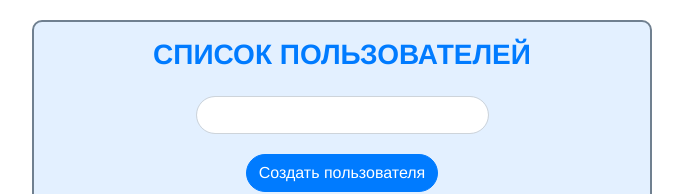
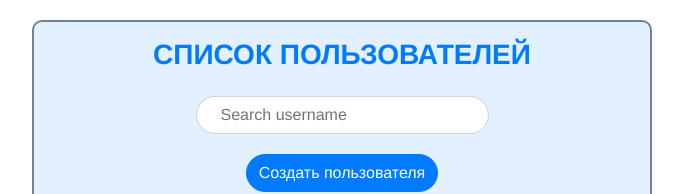
Before and after one commit to zawadzki2778/Empasoft_test, a Vue app: page /UserTable in a window 1280 px wide. Shown: the top 194 px of the page, without its empty margins (298-981 px from the left). Built offline with nearby package versions, Linux system fonts and the light colour scheme; no server answers.

Commit message:
fix bag in search

```diff
--- a/src/components/SearchUser.vue
+++ b/src/components/SearchUser.vue
@@ -3,8 +3,8 @@
     <!-- Search input -->
     <b-form-input
       class="input-search"
+      placeholder="Search username"
       type="text"
-      :placeholder="placeholder"
       v-model="search"
     />
   </div>
@@ -17,10 +17,6 @@ export default {
     props: {
       type: String,
       require: true,
-    },
-    placeholder: {
-      type: String,
-      default: "Search",
     },
   },
   data() {
--- a/src/pages/UserTable.vue
+++ b/src/pages/UserTable.vue
@@ -4,7 +4,6 @@
     <!-- ======= filtration/search ======== -->
     <SearchUser
       :value="search"
-      placeholder="Search username"
       @search="search = $event"
     />
     <!-- ======= user creating ======== -->
```
